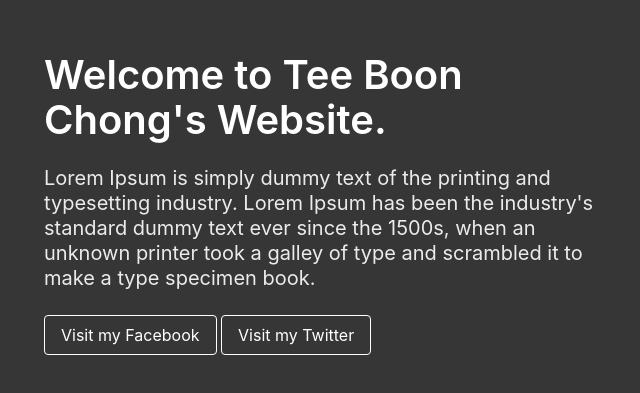
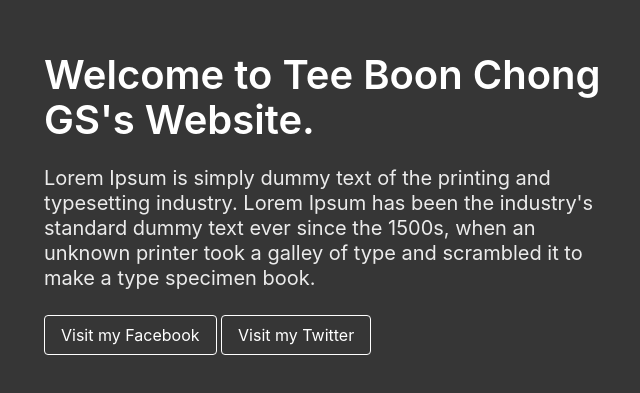
Before and after one commit to TEEBOONCHONG/teeboonchong.guthub.io, a plain HTML site: page index.html in a window 1280 px wide. Shown: the part 197-590 px from the top of the page, without its empty margins (314-954 px from the left). Drawn offline with nearby package versions, Linux system fonts and the light colour scheme.

Commit message:
Update index.html

```diff
--- a/index.html
+++ b/index.html
@@ -13,7 +13,7 @@
             <div class="columns is-vcentered is-centered">
                 <div class="column is-6">
                     <div class="block">
-                        <h1 class="title is-2">Welcome to Tee Boon Chong's Website.</h1>
+                        <h1 class="title is-2">Welcome to Tee Boon Chong GS's Website.</h1>
                     </div>
                     <div class="block">
                         <h2 class="subtitle">Lorem Ipsum is simply dummy text of the printing and typesetting industry. Lorem Ipsum has been the industry's standard dummy text ever since the 1500s, when an unknown printer took a galley of type and scrambled it to make a type specimen book.<br>
```
